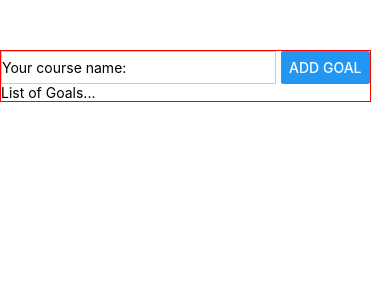
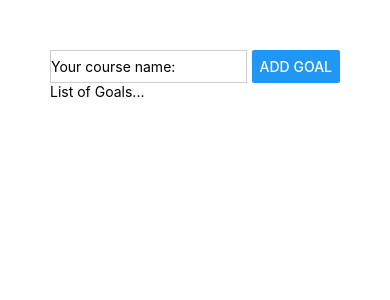
Before and after one commit to BKazimy/NotifierApp, a React Native app: screen / in a window 390 px wide. Shown: the top 300 px of the page. Built offline with nearby package versions, Linux system fonts and the light colour scheme.

Commit message:
Oct 28, 2024, 10:15 AM

```diff
--- a/App.js
+++ b/App.js
@@ -28,12 +28,7 @@ export default function App() {
 
 const styles = StyleSheet.create({
   appContainer: {
-    marginVertical: 50,
-    // marginHorizontal:30,
-    justifyContent: 'center',
-    width: '95%',
-    borderWidth: 1,
-    borderColor: 'red',
+    padding: 50,
   },
   inputContainer: {
     flexDirection: 'row',
```
